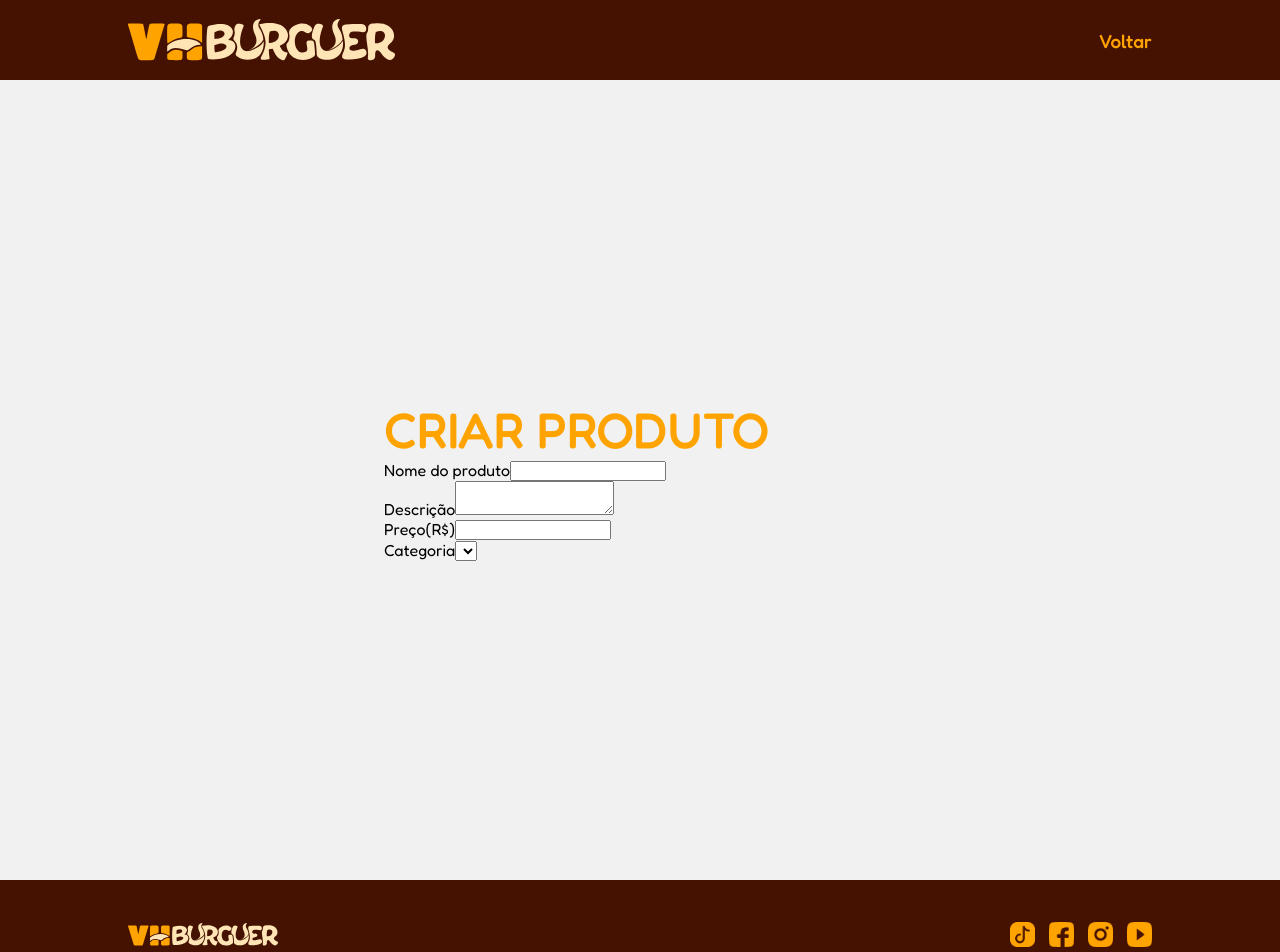
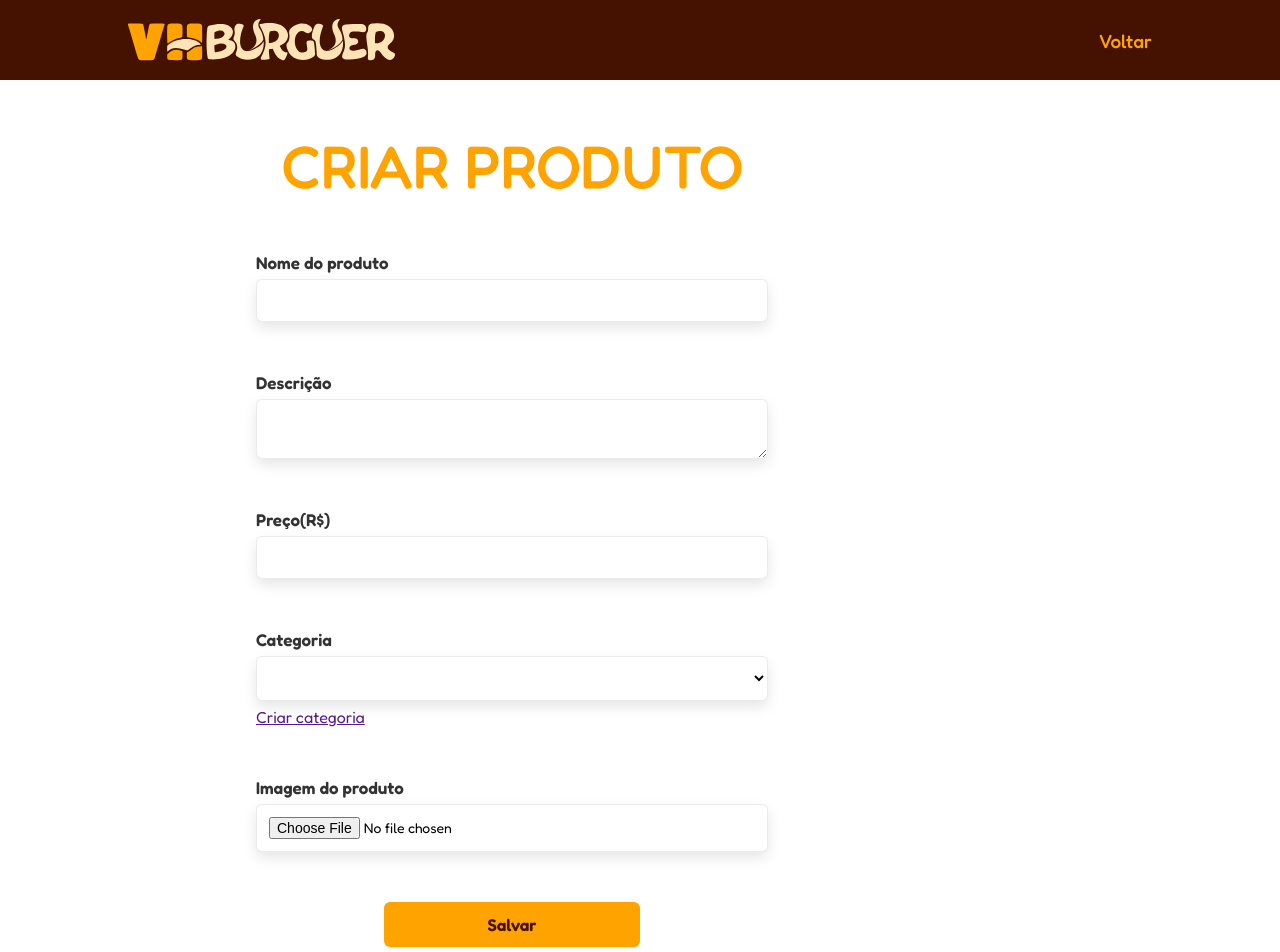
Before and after one commit to rafahahon/NextJS-VHBurguer, a Next.js app: page /produto in a window 1280 px wide. Shown: the top 952 px of the page. Built offline with nearby package versions, Linux system fonts and the light colour scheme.

Commit message:
:books: Consumo da Categoria

```diff
--- a/package.json
+++ b/package.json
@@ -12,7 +12,9 @@
     "axios": "^1.15.2",
     "next": "16.2.3",
     "react": "19.2.4",
-    "react-dom": "19.2.4"
+    "react-dom": "19.2.4",
+    "react-secure-storage": "^1.3.2",
+    "react-toastify": "^11.1.0"
   },
   "devDependencies": {
     "@types/node": "^20",
--- a/src/pages/api/api.ts
+++ b/src/pages/api/api.ts
@@ -1,7 +1,7 @@
 import axios from "axios";
 
 // constante com o endereço da api consumida
-const apiLocal = "https://localhost:7105/"; // barra obrigatória, pra servir com todos os caminhos da api
+const apiLocal = "https://localhost:7105/api/"; // barra obrigatória, pra servir com todos os caminhos da api
 
 // criada no caso da api estar na nuvem
 const apiRemota = "";
--- /dev/null
+++ b/src/pages/api/categoriaService.ts
@@ -0,0 +1,10 @@
+import { api } from "./api";
+
+export async function cadastrarCategoria(nome: string){
+    try{
+        await api.post("Categoria", {nome});
+        console.log("Eba, deu certo 🤗")
+    }catch(error: any){
+        throw new Error("Erro ao cadastrar categoria");
+    }
+}
--- a/src/pages/produto/index.tsx
+++ b/src/pages/produto/index.tsx
@@ -1,17 +1,15 @@
-import SubHeader from "@/components/sub-header/sub-header";
 import Footer from "@/components/footer/footer";
+import SubHeader from "@/components/sub-header/sub-header"
 import styles from "./produto.module.css"
-import Link from "next/link";
 
 const Produto = () => {
   return (
     <>
       <SubHeader />
       <main className={styles.main_produto}>
-                <section className={`${styles.produto} layout_guide`}>
-                    <div className={styles.formulario_produto}>
-                        <h1>Criar Produto</h1>
-                        <form>
+        <section className={`${styles.section_flex} layout_guide`}>
+            <h1>Criar produto</h1>
+            <form className={styles.formulario_produto}>
               <div className={styles.campo_form}>
                 <label htmlFor="">Nome do produto</label>
                 <input type="text" />
@@ -30,11 +28,18 @@ const Produto = () => {
                   <option value=""></option>
                   <option value=""></option>
                   <option value=""></option>
-                                    <option value=""></option>
                 </select>
+
+                <a href="">Criar categoria</a>
               </div>
+              <div className={styles.campo_form}>
+                <label htmlFor="">Imagem do produto</label>
+                <input
+                  type="file"
+                />
+              </div>
+              <button type="submit" id={styles.btn_salvar}>Salvar</button>
             </form>
-                    </div>
         </section>
       </main>
       <Footer />
--- a/src/pages/produto/produto.module.css
+++ b/src/pages/produto/produto.module.css
@@ -1,33 +1,99 @@
-.produto {
+main_produto {
     display: flex;
     justify-content: center;
+    align-items: center;
+    height: 100vh;
+
+    background-color: var(--fundo-claro);
 }
 
-.main_produto {
-    background-color: var(--fundo-claro);
+.section_flex {
+    height: 100%;
     display: flex;
     flex-direction: column;
     justify-content: center;
     align-items: center;
-    min-height: 100vh;
-    height: 100%;
+
+    padding: 50px 0;
+}
+
+.section_flex h1 {
+    color: var(--laranja-destaque);
+    font-size: var(--tamanho-titulo);
+    font-weight: 500;
+    text-transform: uppercase;
+    text-align: center;
+
+    margin-bottom: 50px;
 }
 
 .formulario_produto {
     width: 50%;
+    height: 100%;
     display: flex;
     flex-direction: column;
-    justify-content: space-evenly;
+    justify-content: center;
+    gap: 50px;
 }
 
-.formulario_produto h1 {
-    color: var(--laranja-destaque);
-    font-size: var(--tamanho-subtitulo);
-    font-weight: 500;
-    text-transform: uppercase;
+.campo_form {
+    display: flex;
+    flex-direction: column;
+    gap: 6px;
 }
 
-.formulario_produto form {
-    display: flex;
-    flex-direction: column;
+.formulario_produto label {
+    font-size: var(--fonte-texto);
+    font-weight: 600;
+    color: #333;
 }
+
+.formulario_produto input,
+.formulario_produto textarea,
+.formulario_produto select {
+    padding: 12px 12px;
+    border-radius: 6px;
+    border: 1px solid #ccc;
+    outline: none;
+    font-size: 14px;
+    transition: 0.2s;
+
+    border: 1px solid rgba(0, 0, 0, 0.08);
+    /* border-radius: 10px; */
+    /* padding: 0 18px; */
+    /* font-size: 16px; */
+    background: #fff;
+    box-shadow: 0 6px 14px rgba(0, 0, 0, 0.10);
+}
+
+.formulario_produto input:focus {
+    border-color: #ff8c00;
+}
+
+#btn_salvar {
+    padding: 12px;
+    border-radius: 6px;
+    border: none;
+    font-weight: 600;
+    cursor: pointer;
+    transition: 0.2s;
+    font-size: var(--tamanho-texto-btn);
+    background-color: var(--laranja-destaque);
+    color: var(--vinho);
+    width: 50%;
+    align-self: center;
+}
+
+
+
+@media (max-width: 900px) {
+    .section_flex h1 {
+        font-size: var(--tamanho-titulo-responsivo);
+    }
+
+    .formulario_produto {
+        width: 80%;
+
+    }
+
+}
```
Also changed, not shown: src/components/data-row/data-row.tsx (added, +7 -0 lines), src/pages/api/authService.ts (+5 -2 lines), src/pages/historico/index.tsx (added, +24 -0 lines), src/pages/login/index.tsx (+20 -8 lines), 1 other file (tests, documents, lock files or other folders). Lines whose indentation alone changed are shown as unchanged.
